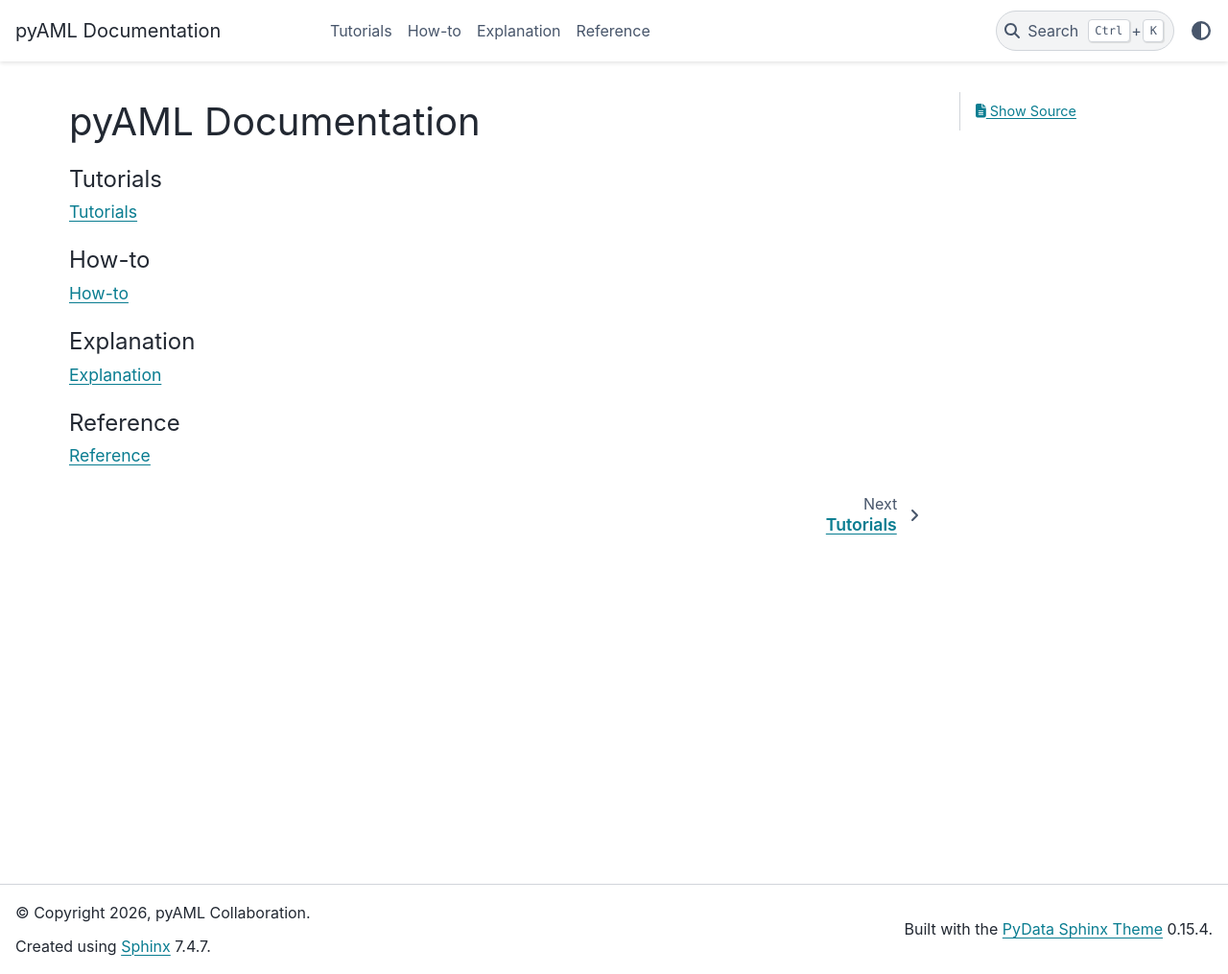
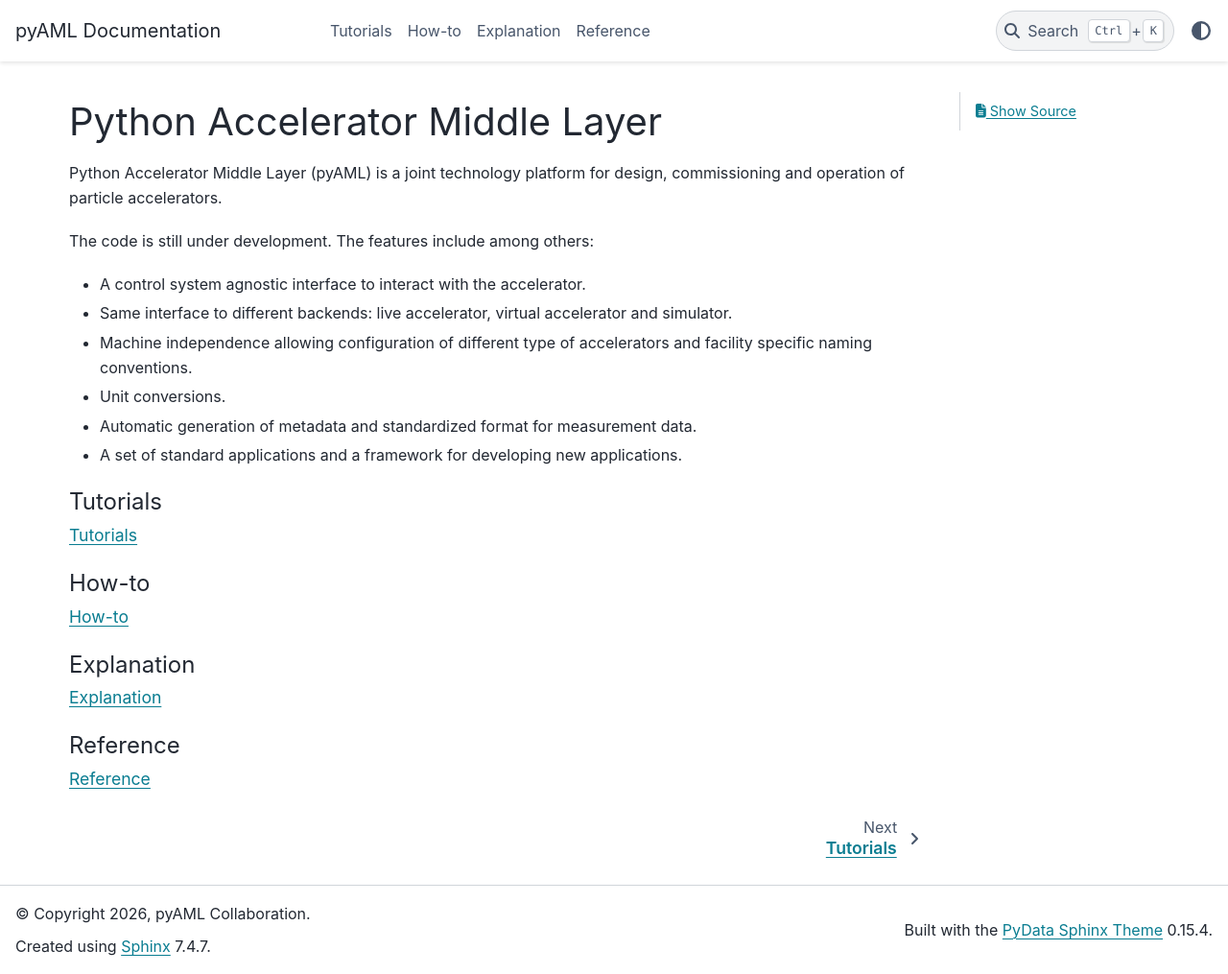
Before and after one commit to python-accelerator-middle-layer/documentation, a Sphinx documentation site: the page built from docs/source/index.rst, in a window 1280 px wide and 1015 px high. Shown: the whole window at 96% size. Built offline with Sphinx 7.4.7 and the PyData theme 0.15.4, drawn with Linux system fonts in a browser that asks for light colours.

```diff
--- a/docs/source/index.rst
+++ b/docs/source/index.rst
@@ -1,5 +1,16 @@
-pyAML Documentation
+Python Accelerator Middle Layer
 ===================
+
+Python Accelerator Middle Layer (pyAML) is a joint technology platform for design, commissioning and operation of particle accelerators.
+
+The code is still under development. The features include among others:
+
+- A control system agnostic interface to interact with the accelerator.
+- Same interface to different backends: live accelerator, virtual accelerator and simulator.
+- Machine independence allowing configuration of different type of accelerators and facility specific naming conventions.
+- Unit conversions.
+- Automatic generation of metadata and standardized format for measurement data.
+- A set of standard applications and a framework for developing new applications.
 
 .. toctree::
    :maxdepth: 1
```
Also changed, not shown: docs/source/how-to/index.rst (+5 -2 lines), docs/source/how-to/install.rst (added, +75 -0 lines).
